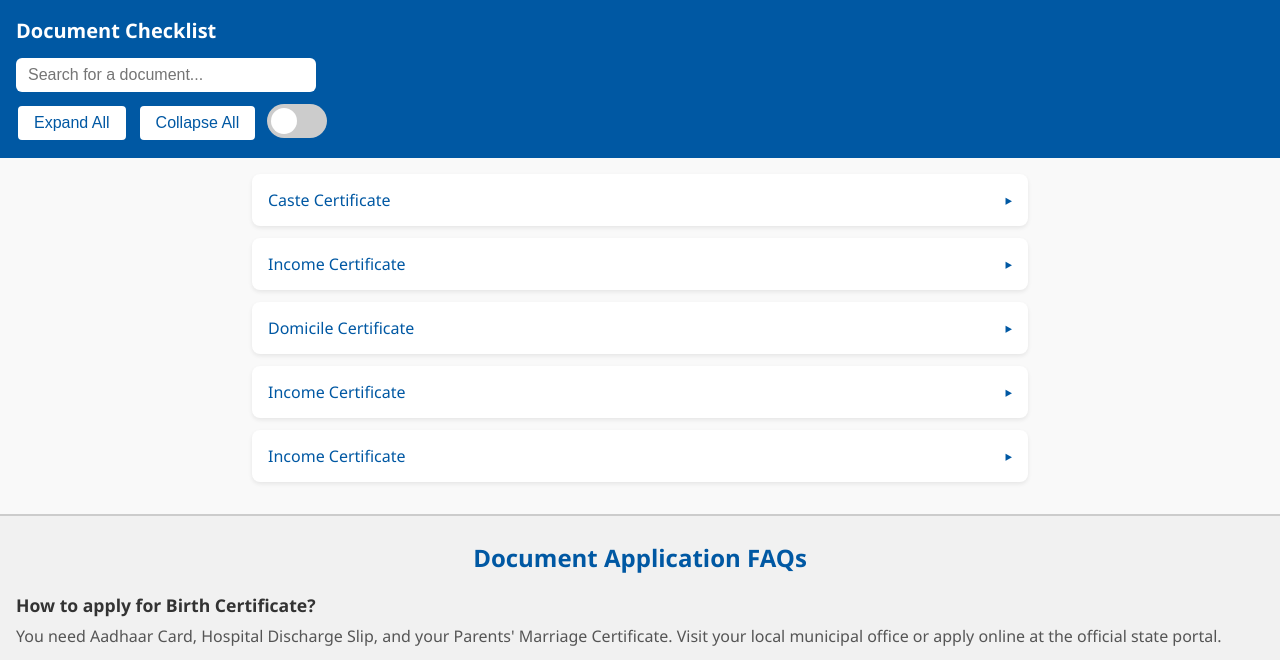
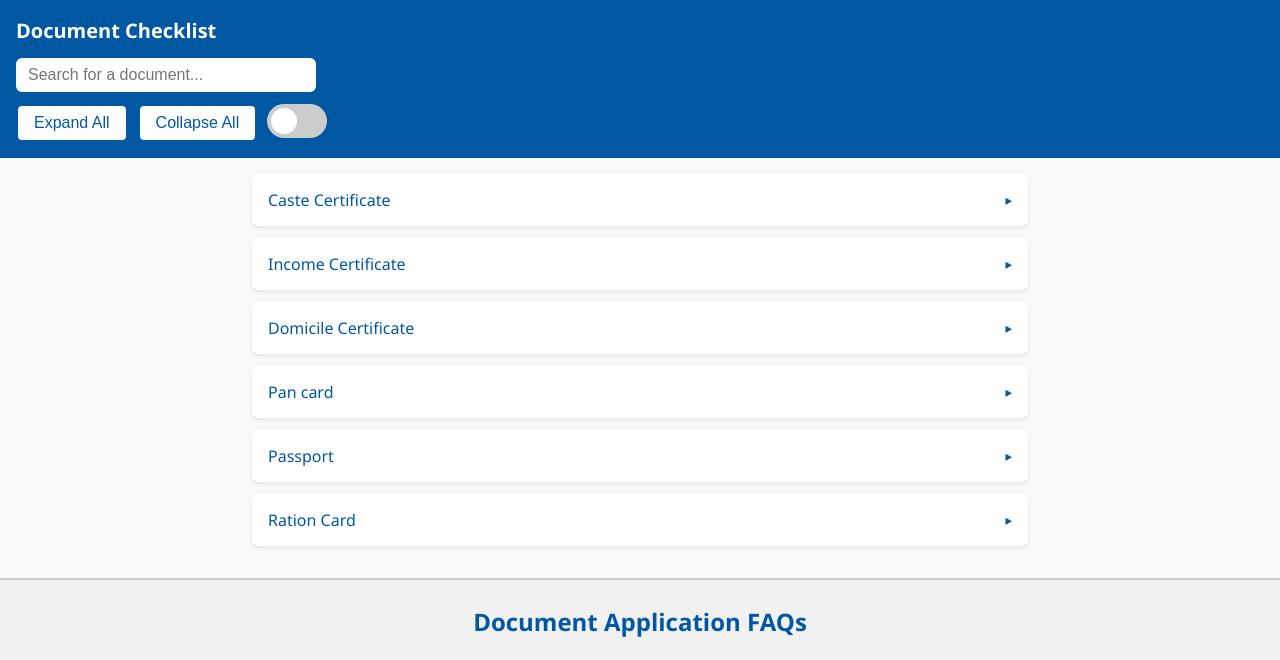
Before and after one commit to Kafinity/CSC_work, a plain HTML site: page index.html in a window 1280 px wide. Shown: the part 114-774 px from the top of the page. Drawn offline with nearby package versions, Linux system fonts and the light colour scheme.

Commit message:
Pan card , passport , Ration card added
Add new checklists

```diff
--- a/index.html
+++ b/index.html
@@ -90,31 +90,47 @@
     </div>
     <div class="accordion-item">
       <div class="accordion-header">
-        Income Certificate
+        Pan card
         <span class="material-icons icon download-icon">file_download</span>
   <span class="material-icons icon share-icon">share</span>
         </div>
       <div class="accordion-body">
         <ul>
-          <li>Aadhaar Card (linked with a mobile number)</li>
-          <li>passport-size photo</li>
-          <li>OTP (from your Adhaar linked mobile number)</li>
+          <li>Aadhaar Card </li>
+          <li>Two passport-size photo</li>
+          <li>Customer signature on pan card form</li>
           <li>Parents Information</li>
         </ul>
       </div>
     </div>
     <div class="accordion-item">
       <div class="accordion-header">
-        Income Certificate
+        Passport
         <span class="material-icons icon download-icon">file_download</span>
   <span class="material-icons icon share-icon">share</span>
         </div>
       <div class="accordion-body">
         <ul>
-          <li>Aadhaar Card (linked with a mobile number)</li>
-          <li>passport-size photo</li>
-          <li>OTP (from your Adhaar linked mobile number)</li>
+          <li>Aadhaar Card </li>
+          <li>Pan card</li>
+          <li>All the details should be same included in the Aadhaar card and PAN card</li>
           <li>Parents Information</li>
+        </ul>
+      </div>
+    </div>
+    <div class="accordion-item">
+      <div class="accordion-header">
+        Ration Card
+        <span class="material-icons icon download-icon">file_download</span>
+        <span class="material-icons icon share-icon">share</span>
+        </div>
+      <div class="accordion-body">
+        <ul>
+          <li>Income Certificate</li>
+          <li>Bank Passbook</li>
+          <li>Aadhaar cards of all family members who are to be added on the ration card</li>
+          <li>One Passport size photo</li>
+          <li>Name of the ration dealer from whom you want to get ration</li>
         </ul>
       </div>
     </div>
```
